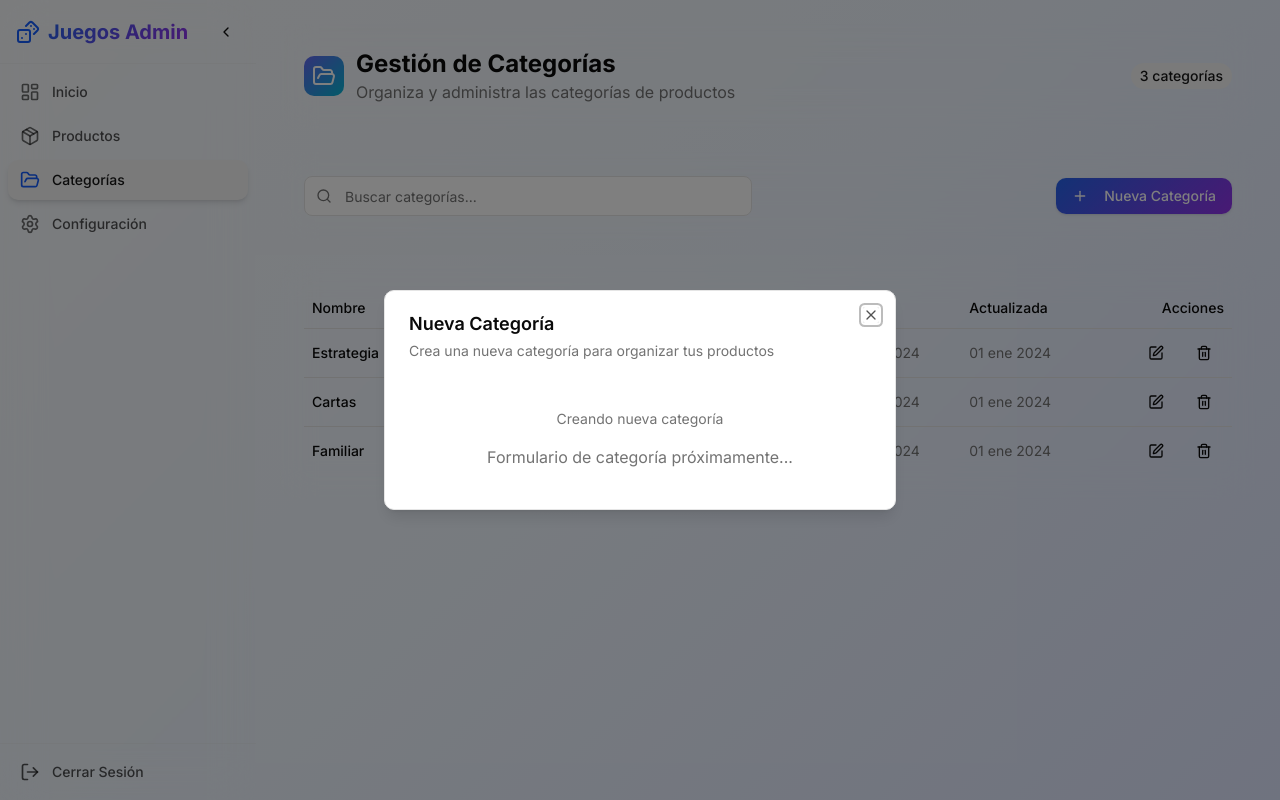
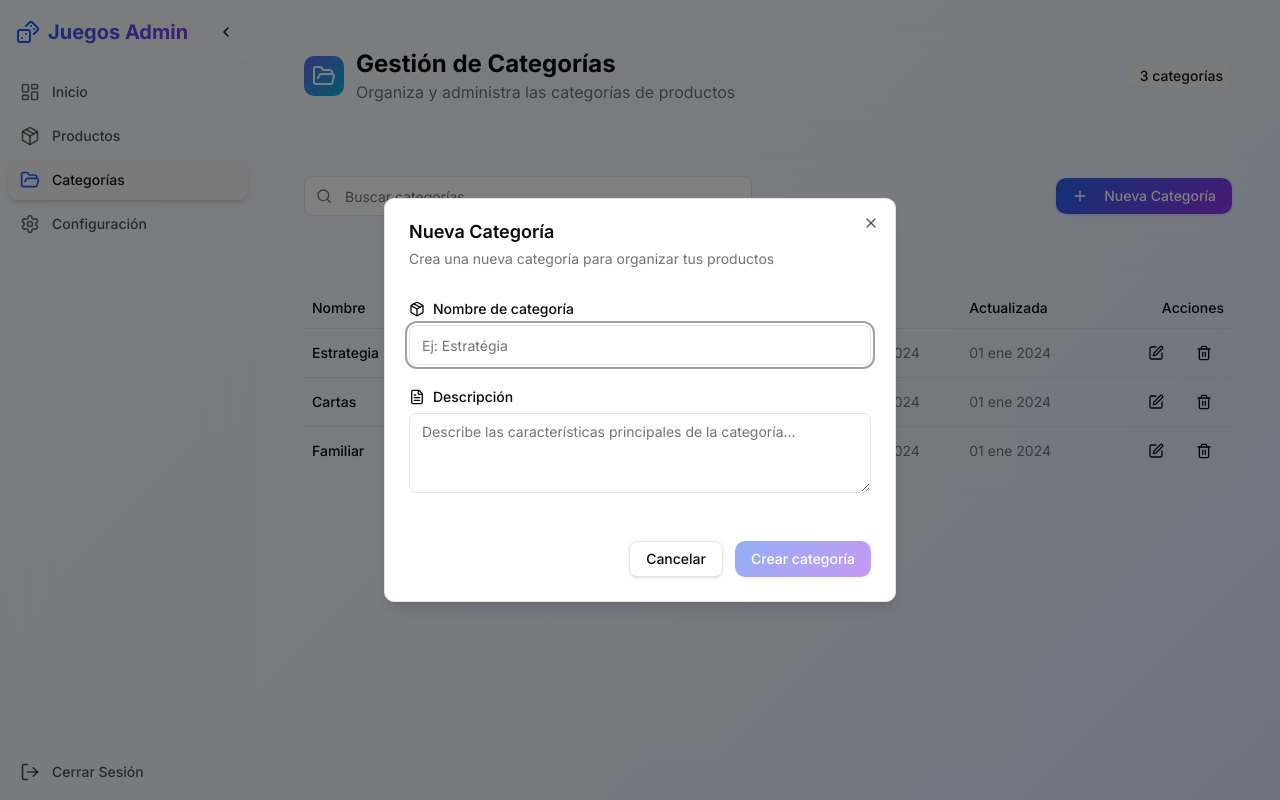
Before and after one commit to Nataliasoledadnavarro/boardgames-admin-panel-fe, a Next.js app: page /categories in a window 1280 px wide. Both pictures are taken after a click on the button "Nueva Categoría". Built offline with nearby package versions, Linux system fonts and the light colour scheme.

Commit message:
feat: agregar modal crear/editar categorías con validación de formulario
Implementa operaciones CRUD completas para categorías con UI modal,
siguiendo los mismos patrones de diseño que gestión de productos.

```diff
--- /dev/null
+++ b/src/app/(dashboard)/categories/category-form-shema.ts
@@ -0,0 +1,8 @@
+import { z } from 'zod';
+
+export const categoryFormSchema = z.object({
+  name: z.string().min(2, 'El nombre debe tener al menos 2 caracteres'),
+  description: z.string().min(10, 'La descripción debe tener al menos 10 caracteres'),
+});
+
+export type CategoryFormData = z.infer<typeof categoryFormSchema>;
--- /dev/null
+++ b/src/app/(dashboard)/categories/category-form.tsx
@@ -0,0 +1,149 @@
+'use client';
+
+import React from 'react';
+import { useForm } from 'react-hook-form';
+import { zodResolver } from '@hookform/resolvers/zod';
+import { Button } from '@/components/ui/button';
+import { Input, Textarea } from '@/components/ui/input';
+import {
+  Form,
+  FormControl,
+  FormField,
+  FormItem,
+  FormLabel,
+  FormMessage,
+} from '@/components/ui/form';
+import { useCreateCategory, useUpdateCategory } from '@/hooks';
+import { CreateCategoryDto, UpdateCategoryDto, Category } from '@/types';
+import { categoryFormSchema, type CategoryFormData } from './category-form-shema';
+import { Package, FileText } from 'lucide-react';
+//import { toast } from 'sonner';
+
+interface CategoryFormProps {
+  category?: Category | null;
+  onClose: () => void;
+  onSuccess?: () => void;
+}
+
+export function CategoryForm({ category, onClose, onSuccess }: CategoryFormProps) {
+  const createCategory = useCreateCategory();
+  const updateCategory = useUpdateCategory();
+
+  const isEditing = !!category;
+  const isLoading = createCategory.isPending || updateCategory.isPending;
+
+  const form = useForm<CategoryFormData>({
+    resolver: zodResolver(categoryFormSchema),
+    mode: 'onChange',
+    defaultValues: {
+      name: category?.name ?? '',
+      description: category?.description ?? '',
+    },
+  });
+
+  // Submit handler con tipos explícitos
+  const onSubmit = React.useCallback(
+    async (data: CategoryFormData) => {
+      try {
+        if (isEditing && category) {
+          const updateData: UpdateCategoryDto = {
+            id: category.id,
+            name: data.name.trim(),
+            description: data.description.trim(),
+          };
+
+          await updateCategory.mutateAsync(updateData);
+        } else {
+          const createData: CreateCategoryDto = {
+            name: data.name.trim(),
+            description: data.description.trim(),
+          };
+
+          await createCategory.mutateAsync(createData);
+        }
+
+        onClose();
+        onSuccess?.();
+      } catch (error) {
+        console.error('Error:', error);
+      }
+    },
+    [isEditing, category, createCategory, updateCategory, onClose, onSuccess]
+  );
+
+  return (
+    <Form {...form}>
+      <form onSubmit={form.handleSubmit(onSubmit)} className="space-y-6">
+        {/* Campo Nombre */}
+        <FormField
+          control={form.control}
+          name="name"
+          render={({ field }) => (
+            <FormItem>
+              <FormLabel className="flex items-center gap-2">
+                <Package className="h-4 w-4" />
+                Nombre de categoría
+              </FormLabel>
+              <FormControl>
+                <Input placeholder="Ej: Estratégia" disabled={isLoading} {...field} />
+              </FormControl>
+              <FormMessage />
+            </FormItem>
+          )}
+        />
+
+        {/* Campo Descripción */}
+        <FormField
+          control={form.control}
+          name="description"
+          render={({ field }) => (
+            <FormItem>
+              <FormLabel className="flex items-center gap-2">
+                <FileText className="h-4 w-4" />
+                Descripción
+              </FormLabel>
+              <FormControl>
+                <Textarea
+                  placeholder="Describe las características principales de la categoría..."
+                  rows={3}
+                  disabled={isLoading}
+                  {...field}
+                />
+              </FormControl>
+              <FormMessage />
+            </FormItem>
+          )}
+        />
+
+        {/* Botones */}
+        <div className="flex flex-col-reverse justify-end sm:flex-row gap-3 pt-6">
+          <Button
+            type="button"
+            variant="outline"
+            onClick={onClose}
+            disabled={isLoading}
+            className="w-full sm:w-auto"
+          >
+            Cancelar
+          </Button>
+          <Button
+            type="submit"
+            disabled={isLoading || !form.formState.isValid}
+            className="w-full sm:w-auto button-primary"
+          >
+            {isLoading ? (
+              <>
+                <div className="w-4 h-4 border-2 border-current border-t-transparent rounded-full animate-spin mr-2" />
+                {isEditing ? 'Actualizando...' : 'Creando...'}
+              </>
+            ) : isEditing ? (
+              'Actualizar categoría'
+            ) : (
+              'Crear categoría'
+            )}
+          </Button>
+        </div>
+      </form>
+    </Form>
+  );
+}
--- a/src/app/(dashboard)/categories/page.tsx
+++ b/src/app/(dashboard)/categories/page.tsx
@@ -1,7 +1,7 @@
 'use client';
 
 import { useState } from 'react';
-import { useCategories, useDeleteCategory } from '@/hooks';
+import { useCategories, useDeleteCategory } from '@/hooks/use-categories';
 import { useModal } from '@/hooks/use-modal';
 import { PageHeader, createCountBadge } from '@/components/layout/page-header';
 import { Button } from '@/components/ui/button';
@@ -12,6 +12,7 @@ import { Modal } from '@/components/ui/modal';
 import { ErrorState } from '@/components/ui/error-state';
 import { DataTable } from '@/components/ui/data-table';
 import { DataTableColumn, DataTableAction } from '@/types/data-table';
+import { CategoryForm } from './category-form';
 import { Plus, Edit, Trash2, FolderOpen } from 'lucide-react';
 import { Category } from '@/types';
 import { formatTableDate } from '@/lib/utils/date';
@@ -103,17 +104,30 @@ export default function CategoriesPage() {
   // ErrorState
   if (error) {
     return (
+      <div className="space-y-6">
+        <PageHeader
+          icon={<FolderOpen className="h-6 w-6 text-white" />}
+          title="Gestión de Categorías"
+          description="Organiza y administra las categorías de productos"
+          badge={createCountBadge(0, 'categoría')}
+        />
+
         <ErrorState
           title="Error al cargar categorías"
-        description="No se pudieron obtener las categorías. Verifica tu conexión e inténtalo de nuevo."
+          description="No se pudieron obtener las categorías desde el servidor. Verifica tu conexión e inténtalo de nuevo."
           error={error}
+          icon={<FolderOpen className="h-8 w-8" />}
           onRetry={() => refetch()}
+          showRetry={true}
+          showGoHome={true}
+          variant="default"
           actions={
-          <Button onClick={() => (window.location.href = '/')} variant="outline">
-            Ir al Dashboard
+            <Button onClick={() => window.location.reload()} variant="outline" className="ml-2">
+              Recargar página
             </Button>
           }
         />
+      </div>
     );
   }
 
@@ -152,25 +166,14 @@ export default function CategoriesPage() {
                 Nueva Categoría
               </Button>
             }
-            size="sm"
+            size="md"
           >
-            {/* Aquí irá el formulario */}
-            <div className="p-4 text-center text-muted-foreground">
             <div className="space-y-4">
-                <div className="text-sm">
-                  {categoryModal.isEditing ? 'Editando:' : 'Creando nueva categoría'}
-                </div>
-                {categoryModal.selectedItem && (
-                  <div className="text-xs bg-muted p-2 rounded">
-                    <strong>Datos actuales:</strong>
-                    <br />
-                    Nombre: {categoryModal.selectedItem.name}
-                    <br />
-                    Descripción: {categoryModal.selectedItem.description}
-                  </div>
-                )}
-                <div className="text-muted-foreground">Formulario de categoría próximamente...</div>
-              </div>
+              <CategoryForm
+                category={categoryModal.selectedItem}
+                onClose={() => categoryModal.close()}
+                onSuccess={() => refetch()}
+              />
             </div>
           </Modal>
         }
@@ -184,16 +187,20 @@ export default function CategoriesPage() {
         loading={isLoading}
         emptyState={{
           icon: <FolderOpen className="h-12 w-12" />,
-          title: searchTerm ? 'No se encontraron categorías' : 'Sin categorías',
+          title: searchTerm ? 'No se encontraron categorías' : 'Sin categorías registradas',
           description: searchTerm
-            ? 'Intenta con otros términos de búsqueda'
-            : 'Comenza creando tu primera categoría',
+            ? `No hay categorías que coincidan con "${searchTerm}". Intenta con otros términos de búsqueda.`
+            : 'Comienza creando tu primera categoría para organizar mejor tus productos.',
           action: !searchTerm ? (
             <Button onClick={() => categoryModal.open()} className="button-primary">
               <Plus className="h-4 w-4 mr-2" />
-              Nueva Categoría
+              Crear categoría
             </Button>
-          ) : undefined,
+          ) : (
+            <Button onClick={() => setSearchTerm('')} variant="outline">
+              Limpiar búsqueda
+            </Button>
+          ),
         }}
       />
 
```
Lines whose indentation alone changed are shown as unchanged.
